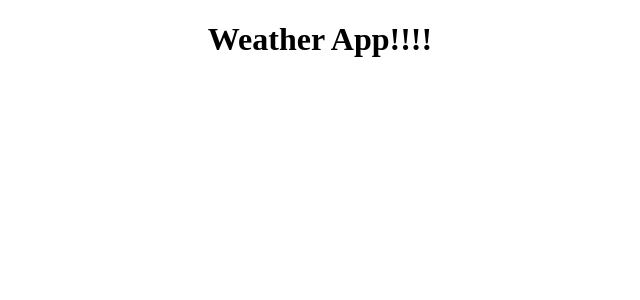
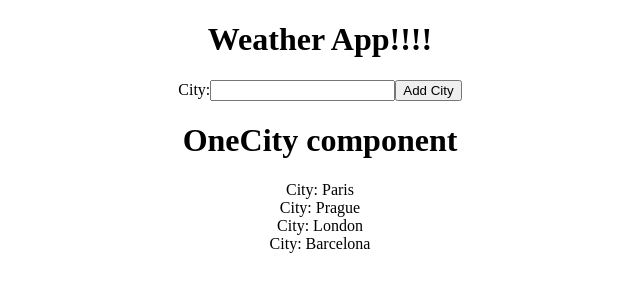
Before and after one commit to jphrubant/weather-app, a React (Create React App) app: page / in a window 1280 px wide. Shown: the top 300 px of the page, without its empty margins (320-960 px from the left). Built offline with nearby package versions, Linux system fonts and the light colour scheme; the HTML template or start-up script is replaced by a standard one.

Commit message:
setup  store and reducer

```diff
--- a/package.json
+++ b/package.json
@@ -8,9 +8,11 @@
     "@testing-library/user-event": "^7.2.1",
     "react": "^16.13.1",
     "react-dom": "^16.13.1",
+    "react-redux": "^7.2.0",
     "react-router": "^5.1.2",
     "react-router-dom": "^5.1.2",
-    "react-scripts": "3.4.1"
+    "react-scripts": "3.4.1",
+    "redux": "^4.0.5"
   },
   "scripts": {
     "start": "react-scripts start",
--- a/src/App.js
+++ b/src/App.js
@@ -1,10 +1,15 @@
 import React from 'react';
 import './App.css';
+
+import OneCity from './components/OneCity';
+import AddBar from './components/AddBar';
 
 function App() {
   return (
     <div className="App">
       <h1>Weather App!!!!</h1>
+      <AddBar />
+      <OneCity />
     </div>
   );
 }
--- /dev/null
+++ b/src/components/AddBar.js
@@ -0,0 +1,21 @@
+import React from 'react'
+
+function AddBar() {
+    return (
+        <div>
+        {/* onSubmit={handleFormSubmit} */}
+            <form >
+              <label>City:</label>
+              <input
+                type="text"
+                name="city"
+                // value={city}
+                // onChange={handleChange}
+              />
+            <button type="submit">Add City</button>
+          </form>
+        </div>
+    )
+}
+
+export default AddBar
--- /dev/null
+++ b/src/components/OneCity.js
@@ -0,0 +1,23 @@
+import React from 'react';
+import { connect } from 'react-redux';
+
+function OneCity(props) {
+  return (
+  <div>
+   <h1>OneCity component</h1>
+      {props.cities.map(oneCity => {
+      return(
+       <div key={oneCity.id}>City: {oneCity.name}</div>
+      )
+      })}
+    </div>
+    )
+}
+
+const mapStateToProps = (state) => {
+  return {
+    cities: state.cities
+  }
+}
+
+export default connect(mapStateToProps)(OneCity)
--- a/src/index.js
+++ b/src/index.js
@@ -1,10 +1,17 @@
 import React from 'react';
 import ReactDOM from 'react-dom';
 import App from './App';
+import { createStore } from 'redux';
+import { Provider } from 'react-redux';
+import rootReducer from './reducers/rootReducer';
+
+const store = createStore(rootReducer);
 
 ReactDOM.render(
   <React.StrictMode>
-    <App />
+    <Provider store={store}>
+      <App />
+    </Provider>
   </React.StrictMode>,
   document.getElementById('root')
 );
--- /dev/null
+++ b/src/reducers/rootReducer.js
@@ -0,0 +1,14 @@
+const initState = {
+  cities: [
+    {id: 1, name: 'Paris'},
+    {id: 2, name: 'Prague'},
+    {id: 3, name: 'London'},
+    {id: 4, name: 'Barcelona'}
+  ]
+}
+
+const rootReducer = (state = initState, action) => {
+  return state;
+}
+
+export default rootReducer;
```
Also changed, not shown: src/components/Footer.js (added), 1 other file (tests, documents, lock files or other folders).
